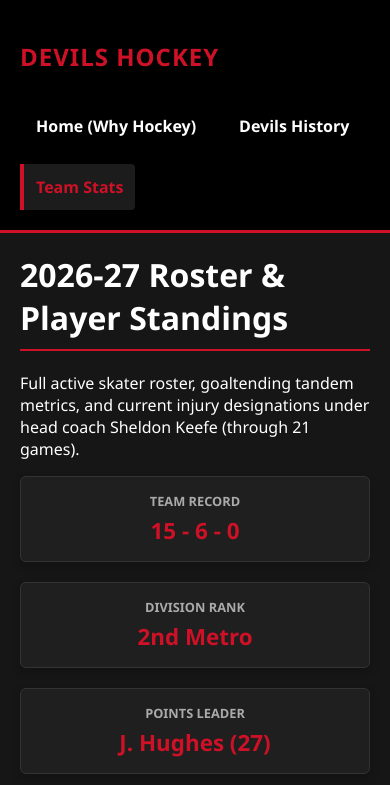
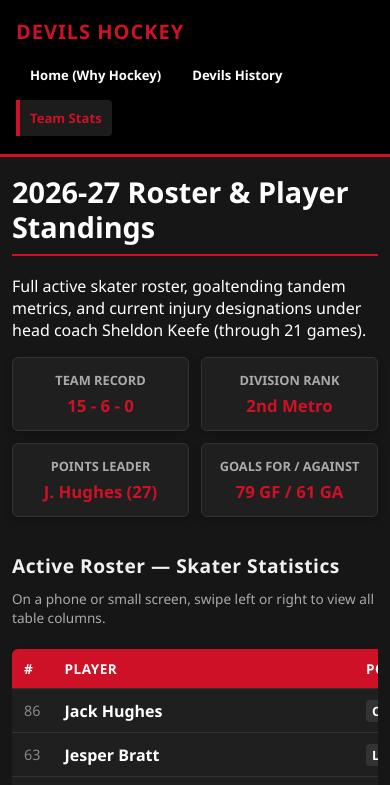
Before and after one commit to daniellemarie622/devils-fan-site, a plain HTML site: page team.html in a window 390 px wide. Shown: the top 785 px of the page. Drawn offline with Linux system fonts and the light colour scheme.

Commit message:
Update team.html

```diff
--- a/team.html
+++ b/team.html
@@ -3,7 +3,8 @@
 <head>
     <meta charset="UTF-8">
     <meta name="viewport" content="width=device-width, initial-scale=1.0">
-    <title>Devils Current Roster & Stats</title>
+    <meta name="description" content="New Jersey Devils roster, player statistics, goaltending numbers, and injury updates.">
+    <title>Devils Current Roster &amp; Stats</title>
     <style>
         body {
             background-color: #111111;
@@ -154,37 +155,137 @@
             color: #ffd966;
             border: 1px solid #b38f00;
         }
+        * {
+            box-sizing: border-box;
+        }
+        html {
+            scroll-behavior: smooth;
+        }
+        a:focus-visible {
+            outline: 3px solid #ffffff;
+            outline-offset: 3px;
+        }
+        .skip-link {
+            position: absolute;
+            left: -9999px;
+            top: 10px;
+            z-index: 10;
+            background: #ffffff;
+            color: #000000;
+            padding: 10px 14px;
+            border-radius: 5px;
+            font-weight: bold;
+        }
+        .skip-link:focus {
+            left: 10px;
+        }
+        main {
+            min-width: 0;
+        }
+        .table-wrapper {
+            width: 100%;
+            overflow-x: auto;
+            -webkit-overflow-scrolling: touch;
+            border-radius: 6px;
+        }
+        table {
+            min-width: 760px;
+        }
+        .table-wrapper table {
+            margin-bottom: 8px;
+        }
+        .table-hint {
+            color: #aaaaaa;
+            font-size: 0.85em;
+            margin: 6px 0 12px;
+        }
         @media (max-width: 768px) {
             body {
-                flex-direction: column;
+                display: block;
             }
             aside {
                 width: 100%;
                 border-right: none;
                 border-bottom: 3px solid #ce1126;
-                padding: 20px;
+                padding: 18px 16px;
+            }
+            aside h2 {
+                margin: 0 0 12px;
+                font-size: 1.25em;
             }
             nav {
                 flex-direction: row;
                 flex-wrap: wrap;
+                gap: 7px;
+            }
+            nav a {
+                padding: 10px 12px;
+                font-size: 0.9em;
             }
             main {
-                padding: 20px;
+                padding: 22px 16px;
+            }
+            .summary-flex {
+                display: grid;
+                grid-template-columns: repeat(2, minmax(0, 1fr));
+                gap: 12px;
+            }
+            .stat-card {
+                min-width: 0;
+                padding: 13px 9px;
+            }
+            .stat-card p {
+                font-size: 1.2em;
+            }
+            h1 {
+                font-size: 1.8em;
+                line-height: 1.2;
+            }
+            h3 {
+                font-size: 1.2em;
+            }
+            th, td {
+                padding: 10px 12px;
+                white-space: nowrap;
+            }
+        }
+        @media (max-width: 420px) {
+            main {
+                padding: 18px 12px;
+            }
+            .summary-flex {
+                grid-template-columns: 1fr 1fr;
+            }
+            .stat-card p {
+                font-size: 1.05em;
+            }
+            nav a {
+                padding: 9px 10px;
+                font-size: 0.82em;
+            }
+        }
+        @media (prefers-reduced-motion: reduce) {
+            html {
+                scroll-behavior: auto;
+            }
+            nav a {
+                transition: none;
             }
         }
     </style>
 </head>
 <body>
+    <a class="skip-link" href="#main-content">Skip to main content</a>
     <aside>
         <h2>Devils Hockey</h2>
-        <nav>
+        <nav aria-label="Main navigation">
             <a href="index.html">Home (Why Hockey)</a>
             <a href="history.html">Devils History</a>
             <a href="team.html" class="active">Team Stats</a>
         </nav>
     </aside>
-    <main>
-        <h1>2026-27 Roster & Player Standings</h1>
+    <main id="main-content">
+        <h1>2026-27 Roster &amp; Player Standings</h1>
         <p>Full active skater roster, goaltending tandem metrics, and current injury designations under head coach Sheldon Keefe (through 21 games).</p>
 
         <div class="summary-flex">
@@ -207,7 +308,8 @@
         </div>
 
         <h3>Active Roster — Skater Statistics</h3>
-        <div class="table-wrapper">
+        <p class="table-hint">On a phone or small screen, swipe left or right to view all table columns.</p>
+        <div class="table-wrapper" role="region" aria-label="Skater statistics table" tabindex="0">
             <table>
                 <thead>
                     <tr>
@@ -505,7 +607,7 @@
         </div>
 
         <h3>Active Roster — Goaltending Tandem</h3>
-        <div class="table-wrapper">
+        <div class="table-wrapper" role="region" aria-label="Goaltending statistics table" tabindex="0">
             <table>
                 <thead>
                     <tr>
@@ -551,7 +653,7 @@
         </div>
 
         <h3>Team Injuries &amp; Reserve List</h3>
-        <div class="table-wrapper">
+        <div class="table-wrapper" role="region" aria-label="Team injuries and reserve list table" tabindex="0">
             <table>
                 <thead>
                     <tr>
```
